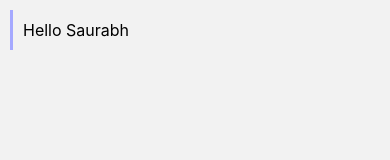
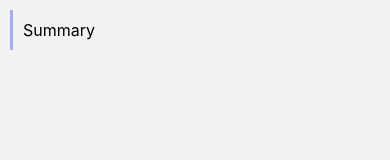
Before and after one commit to TheEagerLearner/StockMarketHub-FY, a React Native app: screen /News in a window 390 px wide. Shown: the top 160 px of the page. Built offline with nearby package versions, Linux system fonts and the light colour scheme.

Commit message:
News Screen Completed

```diff
--- a/src/screens/Home-Screens/News.js
+++ b/src/screens/Home-Screens/News.js
@@ -1,15 +1,16 @@
 import * as React from 'react';
-import { Text, View,StyleSheet, AsyncStorage,FlatList } from 'react-native';
+import { Text, View,StyleSheet, AsyncStorage,FlatList,Linking } from 'react-native';
 import StockApi from '../../features/StockApi/StockApi';
 import NewsCard from '../../components/NewsCard';
 
 const News = ({navigation}) => {
 
     const [ticker,setTicker] = React.useState('');
-    const [data,setData] = React.useState({
-      'Summaries':['Hello Saurabh'],
-      'Links':['www.google.com']
-    });
+    const [data,setData] = React.useState([
+      {
+        "Summaries": "Summary",
+        "Links":"Links"
+      }]);
 
     //used to get Ticker news
     const getStockNews = async (res) => {
@@ -57,11 +58,14 @@ const News = ({navigation}) => {
 
       <FlatList
           keyExtractor={item=>item.key}
-          data={data.Summaries}
+          data={data}
           renderItem={({item})=>{
             return(
             <NewsCard
-              news={item}
+              news={item.Summaries}
+              onPress={()=>{
+                Linking.openURL(item.Links);
+              }}
             />
             );
           }}
```
